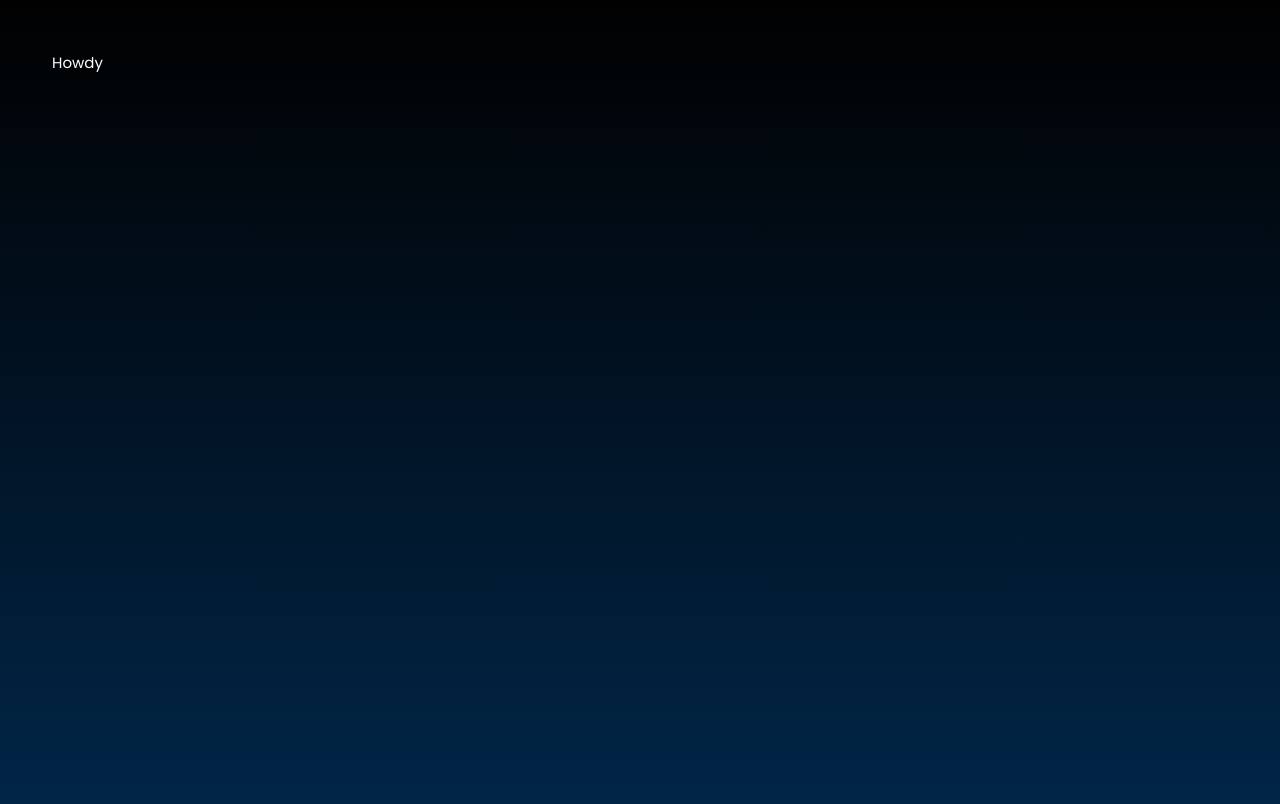
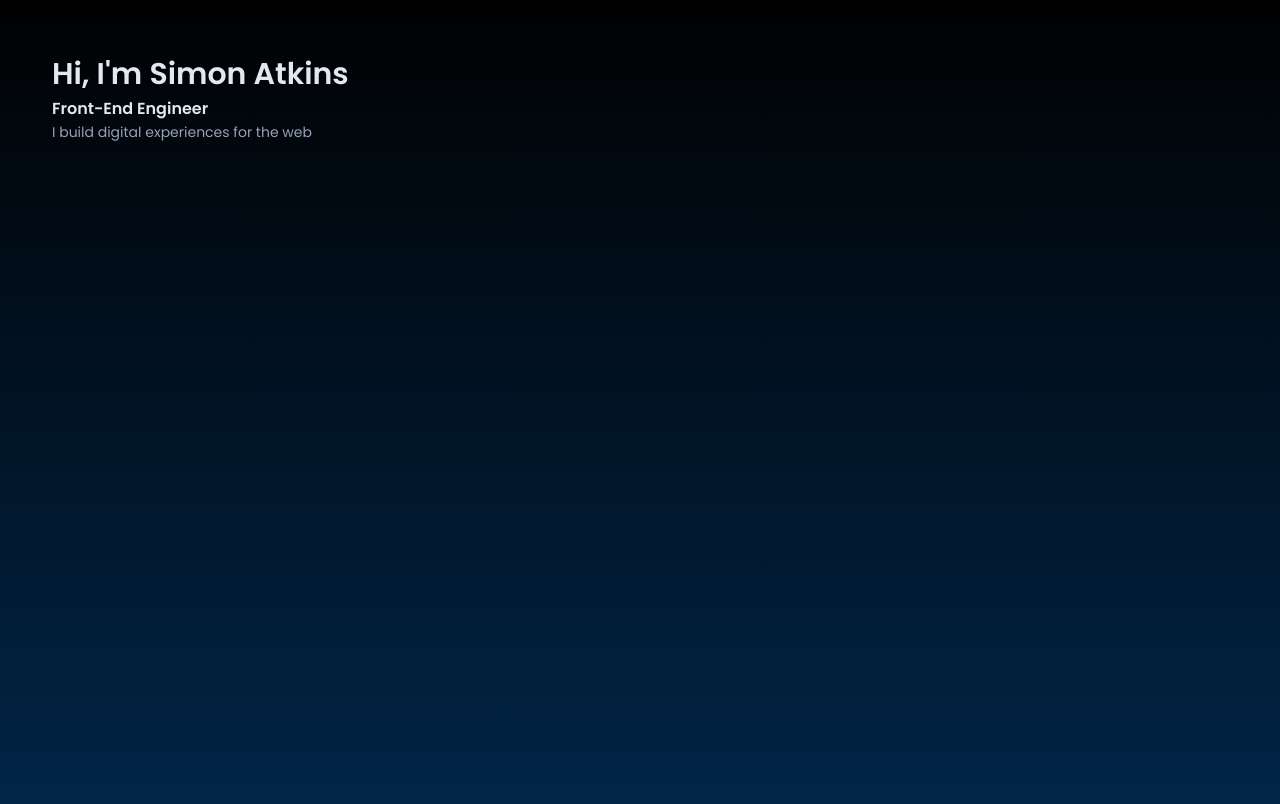
Before and after one commit to this-is-simon/simon-io, a Next.js app: page / in a window 1280 px wide. Shown: the top 804 px of the page. Built offline with nearby package versions, Linux system fonts and the light colour scheme.

Commit message:
Add styles logic to _document.tsx so the styles don't disappear when refreshing page

```diff
--- a/src/app.css
+++ b/src/app.css
@@ -4,12 +4,14 @@
   --foreground-rgb: 255, 255, 255;
   --background-start-rgb: 0, 0, 0;
   --background-end-rgb: 0, 0, 0;
-  --white-light: 255, 255, 255; /* #ffffff */
+  --white-light:226, 232, 240; /* #ffffff */
+  --white-dark: 148, 163, 184; /* #ffffff */
   --cyan-mid: 0, 232, 255; /* #00e8ff */
   --magenta-mid: 255, 0, 117; /* #ff0075 */
   --black-dark: 1, 1, 1;
 
-  --text-color: rgb(var(--white-light));
+  --text-color: rgb(var(--white-dark));
+  --highlight-text-color: rgb(var(--white-light));
   --secondary-text-color: rgb(var(--white-mid));
   --unvisited-link-color: rgb(var(--cyan-mid));
   --focus-link-color: rgb(var(--cyan-mid));
--- a/src/pages/_document.tsx
+++ b/src/pages/_document.tsx
@@ -1,9 +1,25 @@
-import Document, { Html, Head, Main, NextScript } from "next/document";
+import Document, { Html, Head, Main, NextScript, DocumentContext } from "next/document";
+import { ServerStyleSheet } from "styled-components";
 
 class MyDocument extends Document {
-  static async getInitialProps(ctx) {
-    const initialProps = await Document.getInitialProps(ctx);
-    return { ...initialProps };
+  static async getInitialProps(ctx: DocumentContext) {
+    const sheet = new ServerStyleSheet();
+    const originalRenderPage = ctx.renderPage;
+
+    try {
+      ctx.renderPage = () =>
+        originalRenderPage({
+          enhanceApp: (App) => (props) => sheet.collectStyles(<App {...props} />),
+        });
+
+      const initialProps = await Document.getInitialProps(ctx);
+      return {
+        ...initialProps,
+        styles: [initialProps.styles, sheet.getStyleElement()],
+      };
+    } finally {
+      sheet.seal();
+    }
   }
 
   render() {
--- a/src/pages/index.tsx
+++ b/src/pages/index.tsx
@@ -1,6 +1,7 @@
 import Head from "next/head";
-import { Body } from "./layout/Typography";
+import { Body, Headline, LargeTitle } from "./layout/Typography";
 import { PageLayout } from "./layout/Page";
+import css, { styled } from "styled-components";
 
 export default function Home() {
   return (
@@ -13,7 +14,9 @@ export default function Home() {
 
       <main>
         <PageLayout>
-          <Body>Howdy</Body>
+          <LargeTitle>Hi, I'm Simon Atkins</LargeTitle>
+          <Headline>Front-End Engineer</Headline>
+          <Body>I build digital experiences for the web</Body>
         </PageLayout>
       </main>
 
@@ -21,3 +24,7 @@ export default function Home() {
     </div>
   );
 }
+
+// const StyledBody = styled(Body)`
+//   padding-top: var(--spacing-md);
+// `;
--- a/src/pages/layout/Typography.tsx
+++ b/src/pages/layout/Typography.tsx
@@ -45,7 +45,7 @@ export const HeaderTitle = styled(BaseStyles)`
 `;
 
 export const LargeTitle = styled(BaseStyles)`
-  color: var(--text-color);
+  color: var(--highlight-text-color);
   font-size: 30px;
   line-height: 45px;
   ${fontWeightSemiBold}
@@ -73,6 +73,7 @@ export const Title3 = styled(BaseStyles)`
 `;
 
 export const Headline = styled(BaseStyles)`
+  color: var(--highlight-text-color);
   font-size: 16px;
   line-height: 24px;
   ${fontWeightSemiBold};
@@ -80,7 +81,7 @@ export const Headline = styled(BaseStyles)`
 
 export const Body = styled(BaseStyles)`
   color: var(--text-color);
-  font-size: 15px;
+  font-size: 14px;
   line-height: 22px;
   ${fontWeightRegular}
 `;
```
